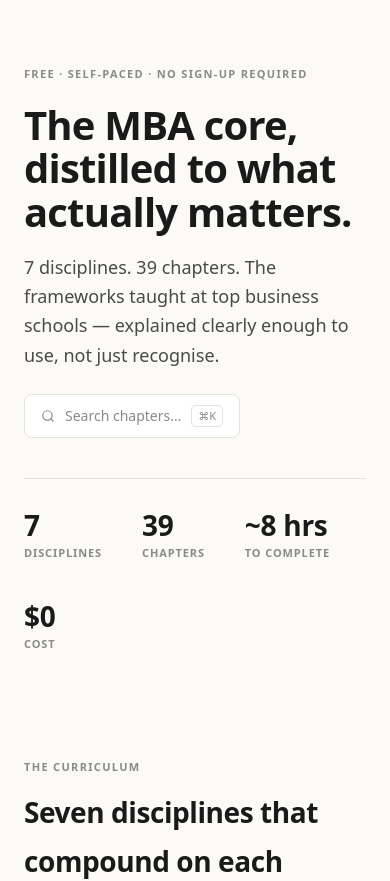
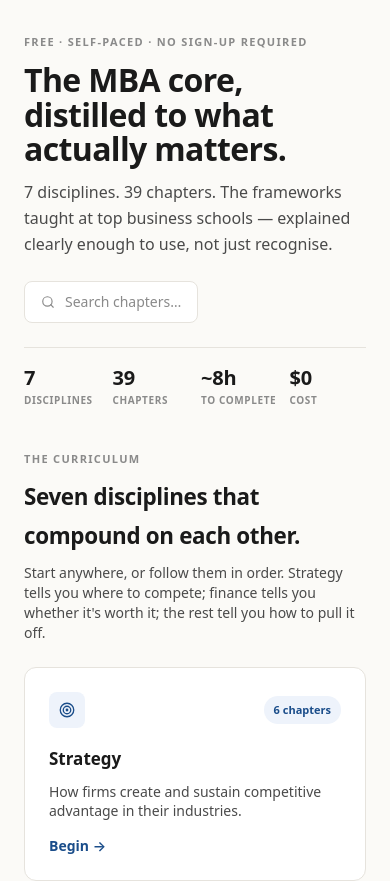
Before and after one commit to farid98/mini-mba, a Next.js app: page / in a window 390 px wide. Shown: the top 881 px of the page. Built offline with nearby package versions, Linux system fonts and the light colour scheme.

Commit message:
mobile layout

```diff
--- a/app/page.tsx
+++ b/app/page.tsx
@@ -39,16 +39,16 @@ export default function HomePage() {
       <script type="application/ld+json" dangerouslySetInnerHTML={{ __html: JSON.stringify(jsonLd) }} />
 
       {/* ── Hero ───────────────────────────────────────────────── */}
-      <div className="max-w-[960px] mx-auto px-6 pt-16 pb-12">
-        <div className="text-[11px] font-semibold tracking-[0.12em] uppercase text-fg-subtle mb-5">
+      <div className="max-w-[960px] mx-auto px-6 pt-8 sm:pt-16 pb-6 sm:pb-12">
+        <div className="text-[11px] font-semibold tracking-[0.12em] uppercase text-fg-subtle mb-3 sm:mb-5">
           Free · Self-paced · No sign-up required
         </div>
 
-        <h1 className="text-[2.5rem] sm:text-[3rem] font-bold leading-[1.08] tracking-[-0.02em] text-fg mb-5 max-w-[18ch]">
+        <h1 className="text-[2rem] sm:text-[3rem] font-bold leading-[1.08] tracking-[-0.02em] text-fg mb-3 sm:mb-5 max-w-[18ch]">
           The MBA core, distilled to what actually matters.
         </h1>
 
-        <p className="text-lg text-fg-muted leading-relaxed max-w-[52ch] mb-0">
+        <p className="text-base sm:text-lg text-fg-muted leading-relaxed max-w-[52ch] mb-0">
           {subjects.length} disciplines. {totalChapters} chapters. The frameworks taught at top
           business schools — explained clearly enough to use, not just recognise.
         </p>
@@ -58,30 +58,30 @@ export default function HomePage() {
         <SearchTrigger />
 
         {/* Stats strip */}
-        <div className="flex gap-10 mt-10 pt-8 border-t border-line flex-wrap">
+        <div className="grid grid-cols-4 gap-3 sm:gap-10 mt-6 sm:mt-10 pt-5 sm:pt-8 border-t border-line">
           {[
             { n: subjects.length, l: 'Disciplines' },
             { n: totalChapters,   l: 'Chapters' },
-            { n: `~${totalHrs} hrs`, l: 'To complete' },
+            { n: `~${totalHrs}h`, l: 'To complete' },
             { n: '$0',            l: 'Cost' },
           ].map(({ n, l }) => (
             <div key={l}>
-              <div className="text-[1.75rem] font-bold tracking-[-0.01em] text-fg leading-none">{n}</div>
-              <div className="text-[11px] font-semibold tracking-[0.08em] uppercase text-fg-subtle mt-1">{l}</div>
+              <div className="text-[1.25rem] sm:text-[1.75rem] font-bold tracking-[-0.01em] text-fg leading-none">{n}</div>
+              <div className="text-[10px] sm:text-[11px] font-semibold tracking-[0.06em] uppercase text-fg-subtle mt-1">{l}</div>
             </div>
           ))}
         </div>
       </div>
 
       {/* ── Curriculum ─────────────────────────────────────────── */}
-      <div className="max-w-[960px] mx-auto px-6 py-14">
-        <div className="text-[11px] font-semibold tracking-[0.12em] uppercase text-fg-subtle mb-3">
+      <div className="max-w-[960px] mx-auto px-6 pt-4 sm:pt-10 pb-10 sm:pb-14">
+        <div className="text-[11px] font-semibold tracking-[0.12em] uppercase text-fg-subtle mb-2 sm:mb-3">
           The curriculum
         </div>
-        <h2 className="text-[1.75rem] font-bold tracking-[-0.015em] text-fg mb-3">
+        <h2 className="text-[1.4rem] sm:text-[1.75rem] font-bold tracking-[-0.015em] text-fg mb-2 sm:mb-3">
           Seven disciplines that compound on each other.
         </h2>
-        <p className="text-base text-fg-muted mb-10 max-w-[56ch]">
+        <p className="text-sm sm:text-base text-fg-muted mb-6 sm:mb-10 max-w-[56ch]">
           Start anywhere, or follow them in order. Strategy tells you where to compete;
           finance tells you whether it's worth it; the rest tell you how to pull it off.
         </p>
--- a/components/FirebaseAnalytics.tsx
+++ b/components/FirebaseAnalytics.tsx
@@ -1,7 +1,8 @@
 'use client'
 import { useEffect } from 'react'
+import { usePathname } from 'next/navigation'
 import { initializeApp, getApps } from 'firebase/app'
-import { getAnalytics } from 'firebase/analytics'
+import { getAnalytics, logEvent } from 'firebase/analytics'
 
 const firebaseConfig = {
   apiKey: 'AIzaSyAEFTi3s1-woTd75NhRgX8SV9g1m-M0wfw',
@@ -14,10 +15,16 @@ const firebaseConfig = {
 }
 
 export default function FirebaseAnalytics() {
+  const pathname = usePathname()
+
   useEffect(() => {
     const app = getApps().length === 0 ? initializeApp(firebaseConfig) : getApps()[0]
-    getAnalytics(app)
-  }, [])
+    const analytics = getAnalytics(app)
+    logEvent(analytics, 'page_view', {
+      page_path: pathname,
+      page_title: document.title,
+    })
+  }, [pathname])
 
   return null
 }
--- a/components/search/SearchModal.tsx
+++ b/components/search/SearchModal.tsx
@@ -90,7 +90,7 @@ export default function SearchModal() {
             placeholder="Search chapters…"
             className="flex-1 outline-none bg-transparent text-fg text-[15px] placeholder:text-fg-subtle"
           />
-          <kbd className="text-[11px] text-fg-subtle border border-line rounded px-1.5 py-0.5 font-sans">Esc</kbd>
+          <kbd className="hidden sm:inline text-[11px] text-fg-subtle border border-line rounded px-1.5 py-0.5 font-sans">Esc</kbd>
         </div>
 
         {/* Results */}
@@ -129,7 +129,7 @@ export default function SearchModal() {
         )}
 
         {/* Footer hint */}
-        <div className="px-4 py-2 border-t border-line flex gap-4 text-[11px] text-fg-subtle">
+        <div className="hidden sm:flex px-4 py-2 border-t border-line gap-4 text-[11px] text-fg-subtle">
           <span><kbd className="border border-line rounded px-1 font-sans">↑↓</kbd> navigate</span>
           <span><kbd className="border border-line rounded px-1 font-sans">↵</kbd> open</span>
           <span><kbd className="border border-line rounded px-1 font-sans">Esc</kbd> close</span>
--- a/components/search/SearchTrigger.tsx
+++ b/components/search/SearchTrigger.tsx
@@ -15,7 +15,7 @@ export default function SearchTrigger() {
         <circle cx="11" cy="11" r="8"/><path d="m21 21-4.35-4.35"/>
       </svg>
       <span>Search chapters…</span>
-      <kbd className="ml-auto text-[11px] border border-line rounded px-1.5 py-0.5 font-sans text-fg-subtle">⌘K</kbd>
+      <kbd className="ml-auto hidden sm:inline text-[11px] border border-line rounded px-1.5 py-0.5 font-sans text-fg-subtle">⌘K</kbd>
     </button>
   )
 }
```
